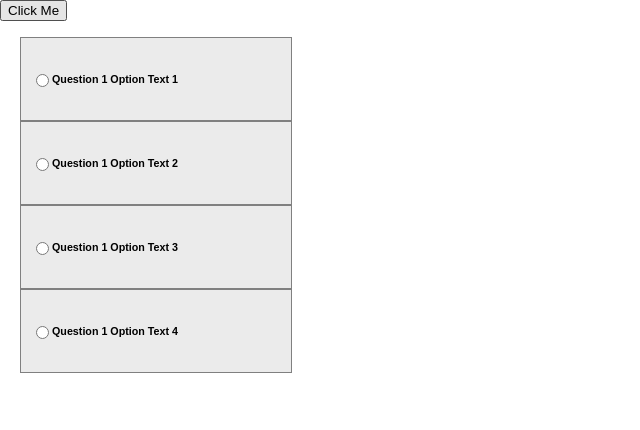
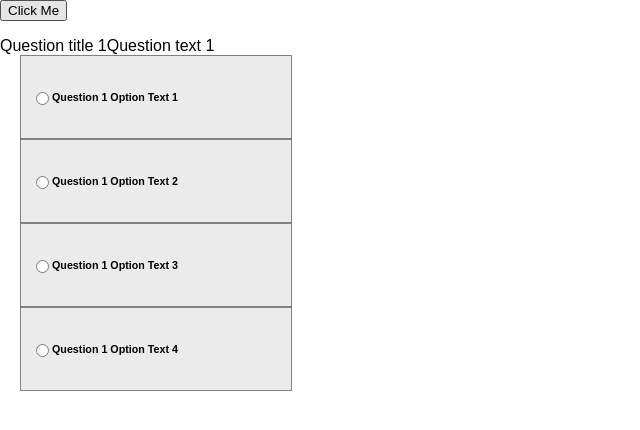
Before and after one commit to ashvini-maurya/quizapp, a React (Create React App) app: page / in a window 1280 px wide. Shown: the top 430 px of the page, without its empty margins (0-640 px from the left). Built offline with nearby package versions, Linux system fonts and the light colour scheme.

Commit message:
questions and options component with object

```diff
--- a/src/App.js
+++ b/src/App.js
@@ -3,14 +3,40 @@ import './App.css';
 import axios from 'axios';
 
 import OptionList from './component/optionList';
+import Question from './component/question';
 
+const question = [
+  {id: "question_id_1", title: "Question title 1", text: "Question text 1",
+  options:[{ id:"1option1", text: "Question 1 Option Text 1" },
+    { id:"1option2", text: "Question 1 Option Text 2" },
+    { id:"1option3", text: "Question 1 Option Text 3" },
+    { id:"1option4", text: "Question 1 Option Text 4" }
+  ]},
 
-const options = [
-  { id:"1option1", text: "Question 1 Option Text 1" },
-  { id:"1option2", text: "Question 1 Option Text 2" },
-  { id:"1option3", text: "Question 1 Option Text 3" },
-  { id:"1option4", text: "Question 1 Option Text 4" }
-];
+  {id: "question_id_2", title: "Question title 2", text: "Question text 2",
+  options: [
+    { id:"2option1", text: "Question 2 Option Text 1" },
+    { id:"2option2", text: "Question 2 Option Text 2" },
+    { id:"2option3", text: "Question 2 Option Text 3" },
+    { id:"2option4", text: "Question 2 Option Text 4" }
+  ]},
+
+  {id: "question_id_3", title: "Question title 3", text: "Question text 3",
+  options: [
+    { id:"3option1", text: "Question 3 Option Text 1" },
+    { id:"3option2", text: "Question 3 Option Text 2" },
+    { id:"3option3", text: "Question 3 Option Text 3" },
+    { id:"3option4", text: "Question 3 Option Text 4" }
+  ]},
+
+  {id: "question_id_4", title: "Question title 4", text: "Question text 4",
+  options: [
+    { id:"4option1", text: "Question 4 Option Text 1" },
+    { id:"4option2", text: "Question 4 Option Text 2" },
+    { id:"4option3", text: "Question 4 Option Text 3" },
+    { id:"4option4", text: "Question 4 Option Text 4" }
+  ]}
+]
 
 
 class App extends Component {
@@ -33,7 +59,7 @@ class App extends Component {
       <div style={{width: "250px"}}>
         <button className="button" onClick={this.handleClick}>Click Me</button>
         <p>{this.state.quiz}</p>
-        <OptionList options={options} />
+        <Question question={question[0]} />
       </div>
     );
   }
--- a/src/component/option/index.js
+++ b/src/component/option/index.js
@@ -1,9 +1,5 @@
 import React from 'react';
 import OptionList from '../optionList'
-
-// function radioClicked(id) {
-//     alert(id)
-// }
 
 const Option = (props) => <div style={{border: "1px solid gray", width: "250px", padding: "10px", display: "inline-flex", "marginLeft": "20px", "backgroundColor": "#EBEBEB"}}>
         <input type="radio" name="action" key={props.id} onClick={() => console.log(props.id)}></input>
--- /dev/null
+++ b/src/component/question/index.js
@@ -0,0 +1,19 @@
+import React from 'react';
+import OptionList from '../optionList';
+
+function Question({ question }){
+    console.log(question);
+    return (<div>
+            <div>
+                {question.title}
+                {question.text}
+            </div>
+
+            <div>
+                <OptionList options={question.options} />
+            </div>
+        </div>
+    );
+}
+
+export default Question
```
Also changed, not shown: src/component/question/question.jsx (added).
